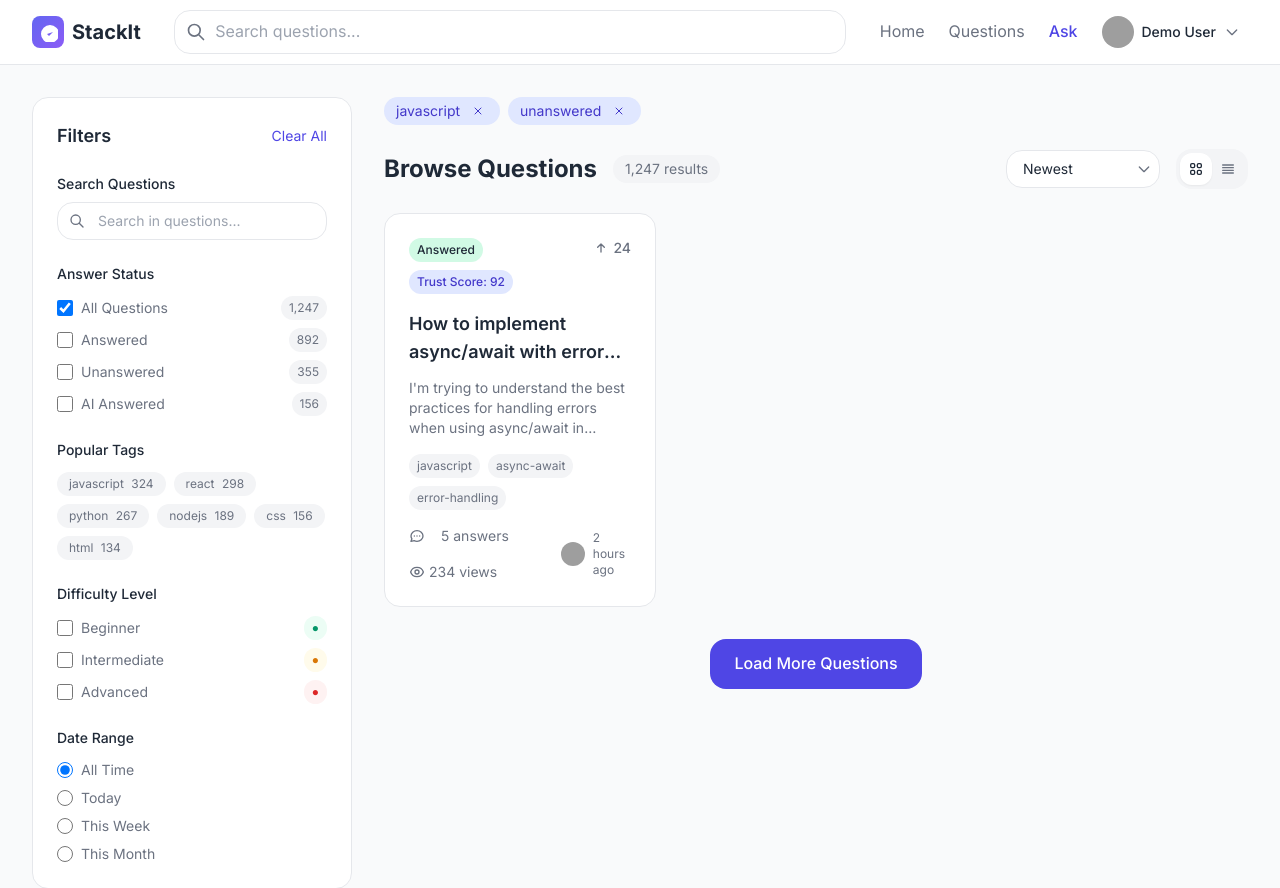
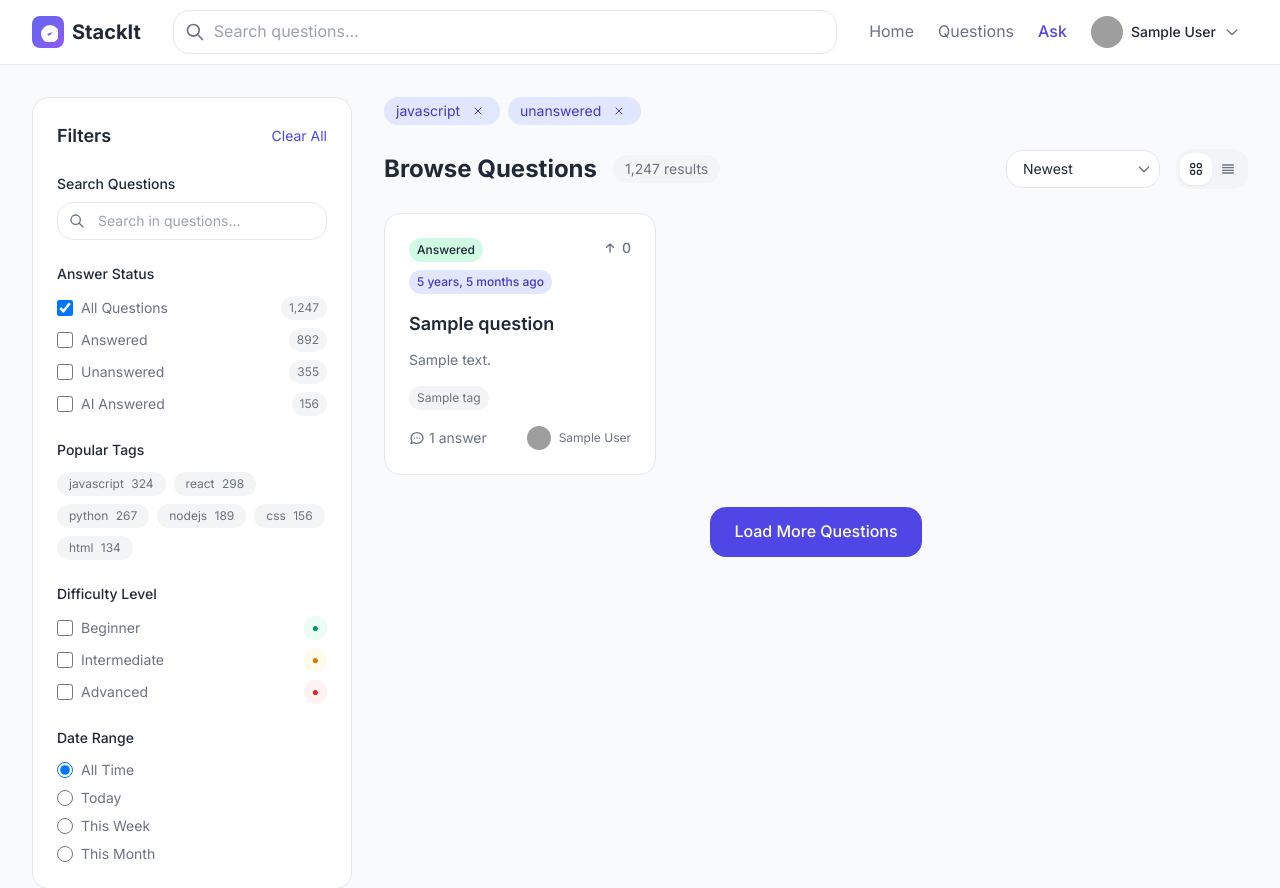
Before and after one commit to VAHORASAUBAN/404-Team_Found, a Django app: page /browse_questions/ in a window 1280 px wide. Shown: the top 888 px of the page. Run offline with Django 5.2, Linux system fonts and the light colour scheme; a user stored in the database is signed in; tables that the repository leaves empty hold one stand-in row (values such as "Sample post"); some libraries are stand-ins or nearby versions; grey boxes are pictures that could not be loaded.

Commit message:
Project Completed Successfully

```diff
--- a/stacklt/core/views.py
+++ b/stacklt/core/views.py
@@ -5,33 +5,36 @@ from django.contrib import messages
 from django.contrib.auth.decorators import login_required
 from django.http import JsonResponse
 from django.views.decorators.csrf import csrf_exempt
-import json
-from .models import User, Question
 from django.template.loader import render_to_string
 from django.views.decorators.http import require_GET
 from django.db import models
+from django.db.models import Count, Q
+from django.core.paginator import Paginator
+from django.contrib.contenttypes.models import ContentType
+import json
+import time
+from .models import User, Question, Tag, Answer, Vote
 
 # AJAX endpoint for filtering questions
+
+
 @login_required
 @require_GET
 def questions_filter(request):
     tab = request.GET.get('tab', 'trending')
     if tab == 'newest':
-        questions = Question.objects.select_related('user').prefetch_related('tags').order_by('-created_at')
+        questions = Question.objects.select_related(
+            'user').prefetch_related('tags').order_by('-created_at')
     elif tab == 'unanswered':
-        questions = Question.objects.select_related('user').prefetch_related('tags').annotate(num_answers=models.Count('answers')).filter(num_answers=0).order_by('-created_at')
+        questions = Question.objects.select_related('user').prefetch_related('tags').annotate(
+            num_answers=models.Count('answers')).filter(num_answers=0).order_by('-created_at')
     else:  # trending (for demo, just order by most answers)
-        questions = Question.objects.select_related('user').prefetch_related('tags').annotate(num_answers=models.Count('answers')).order_by('-num_answers', '-created_at')
-    html = render_to_string('partials/questions_grid.html', {'questions': questions}, request=request)
+        questions = Question.objects.select_related('user').prefetch_related('tags').annotate(
+            num_answers=models.Count('answers')).order_by('-num_answers', '-created_at')
+    html = render_to_string('partials/questions_grid.html',
+                            {'questions': questions}, request=request)
     return JsonResponse({'html': html})
-from django.shortcuts import render, redirect
-from django.contrib.auth import authenticate, login, logout
-from django.contrib import messages
-from django.contrib.auth.decorators import login_required
-from django.http import JsonResponse
-from django.views.decorators.csrf import csrf_exempt
-import json
-from .models import User, Question
+
 
 # Create your views here.
 
@@ -111,11 +114,70 @@ def user_logout(request):
 
 @login_required
 def ask_question(request):
-    return render(request, 'ask_question.html')
+    if request.method == 'POST':
+        title = request.POST.get('title')
+        description = request.POST.get('description')
+        tags = request.POST.get('tags', '')
+        tone = request.POST.get('tone', 'beginner')
+
+        # Validation
+        errors = []
+        if not title or len(title.strip()) < 10:
+            errors.append(
+                'Question title must be at least 10 characters long.')
+
+        if not description or len(description.strip()) < 30:
+            errors.append(
+                'Question description must be at least 30 characters long.')
+
+        if errors:
+            for error in errors:
+                messages.error(request, error)
+        else:
+            # Create the question
+            question = Question.objects.create(
+                title=title.strip(),
+                description=description.strip(),
+                user=request.user
+            )
+
+            # Handle tags
+            if tags:
+                tag_list = [tag.strip().lower()
+                            for tag in tags.split(',') if tag.strip()]
+                for tag_name in tag_list[:5]:  # Limit to 5 tags
+                    tag, created = Tag.objects.get_or_create(name=tag_name)
+                    question.tags.add(tag)
+
+            messages.success(request, 'Question posted successfully!')
+            return redirect('question_detail', pk=question.pk)
+
+    # Get popular tags for suggestions
+    popular_tags = Tag.objects.all()[:20]
+    import json
+    popular_tags_json = json.dumps([tag.name for tag in popular_tags])
+
+    context = {
+        'popular_tags': popular_tags,
+        'popular_tags_json': popular_tags_json,
+        'user': request.user
+    }
+    return render(request, 'ask_question.html', context)
 
 
 @login_required
-def question_detail(request):
+def question_detail(request, pk=None):
+    if pk:
+        try:
+            question = Question.objects.get(pk=pk)
+            context = {
+                'question': question,
+                'user': request.user
+            }
+            return render(request, 'question_detail.html', context)
+        except Question.DoesNotExist:
+            messages.error(request, 'Question not found.')
+            return redirect('browse_questions')
     return render(request, 'question_detail.html')
 
 
@@ -158,9 +220,11 @@ def user_profile(request):
                             pass  # Ignore if old file doesn't exist
 
                     user.profile_image = profile_image
-                    messages.success(request, f'Profile picture updated successfully!')
+                    messages.success(
+                        request, f'Profile picture updated successfully!')
                 else:
-                    messages.warning(request, 'No valid image file was uploaded.')
+                    messages.warning(
+                        request, 'No valid image file was uploaded.')
 
             try:
                 user.save()
@@ -306,22 +370,78 @@ def user_profile(request):
 
 
 @login_required
+@login_required
 def browse_questions(request):
-    return render(request, 'browse_questions.html')
+    questions = Question.objects.all().order_by('-created_at')
+    context = {
+        'questions': questions,
+        'user': request.user
+    }
+    return render(request, 'browse_questions.html', context)
 
 
 @login_required
 def dashboard_home(request):
-    questions = Question.objects.select_related('user').prefetch_related('tags').order_by('-created_at')
+    from django.db.models import Count
+
+    # Get recent questions with optimized queries
+    questions = Question.objects.select_related('user').prefetch_related('tags').annotate(
+        answers_count=Count('answers')
+    ).order_by('-created_at')[:10]  # Get latest 10 questions
+
     user = request.user
+
+    # Get user statistics
     questions_asked = Question.objects.filter(user=user).count()
-    from .models import Answer
-    answers_given = Answer.objects.filter(user=user).count() if hasattr(user, 'answer_set') or 'Answer' in globals() else 0
-    # For demo, use static values for reputation and AI assists
+    answers_given = Answer.objects.filter(user=user).count()
+
+    # Calculate reputation based on votes
+    user_questions = Question.objects.filter(user=user)
+    user_answers = Answer.objects.filter(user=user)
+
+    reputation = 0
+    from django.contrib.contenttypes.models import ContentType
+    question_ct = ContentType.objects.get_for_model(Question)
+    answer_ct = ContentType.objects.get_for_model(Answer)
+
+    # Count upvotes on user's questions and answers
+    for question in user_questions:
+        reputation += Vote.objects.filter(
+            content_type=question_ct,
+            object_id=question.id,
+            vote_type='up'
+        ).count() * 5  # 5 points per upvote on question
+
+    for answer in user_answers:
+        upvotes = Vote.objects.filter(
+            content_type=answer_ct,
+            object_id=answer.id,
+            vote_type='up'
+        ).count()
+        reputation += upvotes * 10  # 10 points per upvote on answer
+        if answer.is_accepted:
+            reputation += 15  # 15 points for accepted answer
+
+    # Calculate AI assists (questions with AI-enhanced content)
+    ai_assists = questions_asked + answers_given  # Simplified calculation
+
+    # Get trending tags
+    trending_tags = Tag.objects.annotate(
+        question_count=Count('question')
+    ).order_by('-question_count')[:10]
+
     stats = {
         'questions_asked': questions_asked,
         'answers_given': answers_given,
-        'reputation': 1247,
-        'ai_assists': 45,
+        'reputation': reputation,
+        'ai_assists': ai_assists,
     }
-    return render(request, 'dashboard_home.html', {'questions': questions, 'stats': stats})
+
+    context = {
+        'questions': questions,
+        'stats': stats,
+        'trending_tags': trending_tags,
+        'user': user,
+    }
+
+    return render(request, 'dashboard_home.html', context)
--- a/stacklt/stacklt/urls.py
+++ b/stacklt/stacklt/urls.py
@@ -11,11 +11,13 @@ urlpatterns = [
     path('ask_question/', views.ask_question, name='ask_question'),
     path('browse_questions/', views.browse_questions, name='browse_questions'),
     path('dashboard_home/', views.dashboard_home, name='dashboard_home'),
-    path('question_detail/', views.question_detail, name='question_detail'),
+    path('question_detail/<int:pk>/',
+         views.question_detail, name='question_detail'),
     path('user_profile/', views.user_profile, name='user_profile'),
     path('questions/filter/', views.questions_filter, name='questions_filter'),
 ]
 
 # Serve media files during development
 if settings.DEBUG:
-    urlpatterns += static(settings.MEDIA_URL, document_root=settings.MEDIA_ROOT)
+    urlpatterns += static(settings.MEDIA_URL,
+                          document_root=settings.MEDIA_ROOT)
--- a/stacklt/templates/browse_questions.html
+++ b/stacklt/templates/browse_questions.html
@@ -57,7 +57,7 @@
                             <img src="https://images.unsplash.com/photo-1472099645785-5658abf4ff4e?q=80&w=2940&auto=format&fit=crop&ixlib=rb-4.0.3&ixid=M3wxMjA3fDB8MHxwaG90by1wYWdlfHx8fGVufDB8fHx8fA%3D%3D"
                                 alt="User Avatar" class="w-8 h-8 rounded-full object-cover"
                                 onerror="this.src='https://images.unsplash.com/photo-1584824486509-112e4181ff6b?q=80&w=2940&auto=format&fit=crop&ixlib=rb-4.0.3&ixid=M3wxMjA3fDB8MHxwaG90by1wYWdlfHx8fGVufDB8fHx8fA%3D%3D'; this.onerror=null;" />
-                            <span class="hidden md:block text-sm font-medium text-text-primary">Demo User</span>
+                            <span class="hidden md:block text-sm font-medium text-text-primary">{{ user.get_full_name|default:user.username }}</span>
                             <svg class="w-4 h-4 text-text-secondary" fill="none" stroke="currentColor"
                                 viewBox="0 0 24 24">
                                 <path stroke-linecap="round" stroke-linejoin="round" stroke-width="2"
@@ -308,65 +308,76 @@
 
                 <!-- Questions Grid -->
                 <div id="questionsContainer" class="grid grid-cols-1 md:grid-cols-2 xl:grid-cols-3 gap-6 mb-8">
-                    <!-- Question Card 1 -->
+                    {% if questions %}
+                        {% for question in questions %}
+                        <!-- Question Card -->
                         <div class="bg-surface rounded-2xl border border-border p-6 hover:shadow-md transition-all duration-200 cursor-pointer"
-                        onclick=`window.location.href="{% url 'question_detail' %}"`>
+                            onclick="window.location.href='{% url 'question_detail' question.pk %}'">
                             <div class="flex flex-col sm:flex-row sm:items-start sm:justify-between mb-4 gap-2">
                                 <div class="flex flex-wrap items-center gap-2">
+                                    {% if question.answers.count > 0 %}
                                         <span class="bg-success-100 text-success-700 text-xs px-2 py-1 rounded-full font-medium">Answered</span>
-                                <span class="bg-primary-100 text-primary-700 text-xs px-2 py-1 rounded-full font-medium">Trust Score: 92</span>
+                                    {% else %}
+                                        <span class="bg-warning-100 text-warning-700 text-xs px-2 py-1 rounded-full font-medium">Unanswered</span>
+                                    {% endif %}
+                                    <span class="bg-primary-100 text-primary-700 text-xs px-2 py-1 rounded-full font-medium">{{ question.created_at|timesince }} ago</span>
                                 </div>
                                 <div class="flex items-center space-x-1 text-text-secondary mt-2 sm:mt-0">
                                     <svg class="w-4 h-4" fill="none" stroke="currentColor" viewBox="0 0 24 24">
                                         <path stroke-linecap="round" stroke-linejoin="round" stroke-width="2" d="M7 11l5-5m0 0l5 5m-5-5v12"/>
                                     </svg>
-                                <span class="text-sm font-medium">24</span>
+                                    <span class="text-sm font-medium">0</span>
                                 </div>
                             </div>
 
                             <h3 class="text-lg font-semibold text-text-primary mb-3 line-clamp-2">
-                            How to implement async/await with error handling in JavaScript?
+                                {{ question.title }}
                             </h3>
 
                             <p class="text-text-secondary text-sm mb-4 line-clamp-3">
-                            I'm trying to understand the best practices for handling errors when using async/await in JavaScript. Should I use try-catch blocks or handle promises differently?
+                                {{ question.description|striptags|truncatewords:20 }}
                             </p>
 
                             <div class="flex flex-wrap gap-2 mb-4">
-                            <span class="bg-gray-100 text-text-secondary text-xs px-2 py-1 rounded-full">javascript</span>
-                            <span class="bg-gray-100 text-text-secondary text-xs px-2 py-1 rounded-full">async-await</span>
-                            <span class="bg-gray-100 text-text-secondary text-xs px-2 py-1 rounded-full">error-handling</span>
+                                {% for tag in question.tags.all %}
+                                    <span class="bg-gray-100 text-text-secondary text-xs px-2 py-1 rounded-full">{{ tag.name }}</span>
+                                {% endfor %}
                             </div>
 
                             <div class="flex flex-col sm:flex-row sm:items-center sm:justify-between text-sm text-text-secondary gap-2">
                                 <div class="flex flex-wrap items-center gap-4">
+                                    <span class="flex items-center space-x-1">
                                         <svg class="w-4 h-4" fill="none" stroke="currentColor" viewBox="0 0 24 24">
                                             <path stroke-linecap="round" stroke-linejoin="round" stroke-width="2" d="M8 12h.01M12 12h.01M16 12h.01M21 12c0 4.418-4.03 8-9 8a9.863 9.863 0 01-4.255-.949L3 20l1.395-3.72C3.512 15.042 3 13.574 3 12c0-4.418 4.03-8 9-8s9 3.582 9 8z"/>
                                         </svg>
-                                    <span>5 answers</span>
-                                </span>
-                                <span class="flex items-center space-x-1">
-                                    <svg class="w-4 h-4" fill="none" stroke="currentColor" viewBox="0 0 24 24">
-                                        <path stroke-linecap="round" stroke-linejoin="round" stroke-width="2" d="M15 12a3 3 0 11-6 0 3 3 0 016 0z"/>
-                                        <path stroke-linecap="round" stroke-linejoin="round" stroke-width="2" d="M2.458 12C3.732 7.943 7.523 5 12 5c4.478 0 8.268 2.943 9.542 7-1.274 4.057-5.064 7-9.542 7-4.477 0-8.268-2.943-9.542-7z"/>
-                                    </svg>
-                                    <span>234 views</span>
+                                        <span>{{ question.answers.count }} answer{{ question.answers.count|pluralize }}</span>
                                     </span>
                                 </div>
                                 <div class="flex items-center space-x-2">
-                                <img src="https://images.unsplash.com/photo-1507003211169-0a1dd7228f2d?q=80&w=2940&auto=format&fit=crop&ixlib=rb-4.0.3&ixid=M3wxMjA3fDB8MHxwaG90by1wYWdlfHx8fGVufDB8fHx8fA%3D%3D" alt="User" class="w-6 h-6 rounded-full object-cover" onerror="this.src='https://images.unsplash.com/photo-1584824486509-112e4181ff6b?q=80&w=2940&auto=format&fit=crop&ixlib=rb-4.0.3&ixid=M3wxMjA3fDB8MHxwaG90by1wYWdlfHx8fGVufDB8fHx8fA%3D%3D'; this.onerror=null;" />
-                                <span class="text-xs">2 hours ago</span>
+                                    <img src="https://images.unsplash.com/photo-1584824486509-112e4181ff6b?q=80&w=2940&auto=format&fit=crop&ixlib=rb-4.0.3&ixid=M3wxMjA3fDB8MHxwaG90by1wYWdlfHx8fGVufDB8fHx8fA%3D%3D" alt="User" class="w-6 h-6 rounded-full object-cover" />
+                                    <span class="text-xs">{{ question.user.get_full_name|default:question.user.username }}</span>
                                 </div>
                             </div>
                         </div>
-
-
-
-
-                    <!-- Question Card 4 -->
-
-
-
+                        {% endfor %}
+                    {% else %}
+                        <!-- No Questions Message -->
+                        <div class="col-span-full text-center py-12">
+                            <svg class="mx-auto h-12 w-12 text-text-secondary" fill="none" stroke="currentColor" viewBox="0 0 24 24">
+                                <path stroke-linecap="round" stroke-linejoin="round" stroke-width="2" d="M8.228 9c.549-1.165 2.03-2 3.772-2 2.21 0 4 1.343 4 3 0 1.4-1.278 2.575-3.006 2.907-.542.104-.994.54-.994 1.093m0 3h.01M21 12a9 9 0 11-18 0 9 9 0 0118 0z"/>
+                            </svg>
+                            <h3 class="mt-2 text-sm font-medium text-text-primary">No questions found</h3>
+                            <p class="mt-1 text-sm text-text-secondary">Be the first to ask a question in this community.</p>
+                            <div class="mt-6">
+                                <a href="{% url 'ask_question' %}" class="inline-flex items-center px-4 py-2 border border-transparent shadow-sm text-sm font-medium rounded-md text-white bg-primary-600 hover:bg-primary-700 focus:outline-none focus:ring-2 focus:ring-offset-2 focus:ring-primary-500">
+                                    <svg class="w-5 h-5 mr-2" fill="none" stroke="currentColor" viewBox="0 0 24 24">
+                                        <path stroke-linecap="round" stroke-linejoin="round" stroke-width="2" d="M12 4v16m8-8H4"/>
+                                    </svg>
+                                    Ask Question
+                                </a>
+                            </div>
+                        </div>
+                    {% endif %}
                 </div>
 
                 <!-- Loading Skeleton -->
```
Also changed, not shown: stacklt/templates/ask_question.html (+35 -41 lines), stacklt/templates/dashboard_home.html (+9 -3 lines), stacklt/templates/header.html (deleted, +0 -96 lines), stacklt/templates/question_detail.html (+9 -6 lines), stacklt/templates/user_profile.html (+9 -7 lines). Lines whose indentation alone changed are shown as unchanged.
